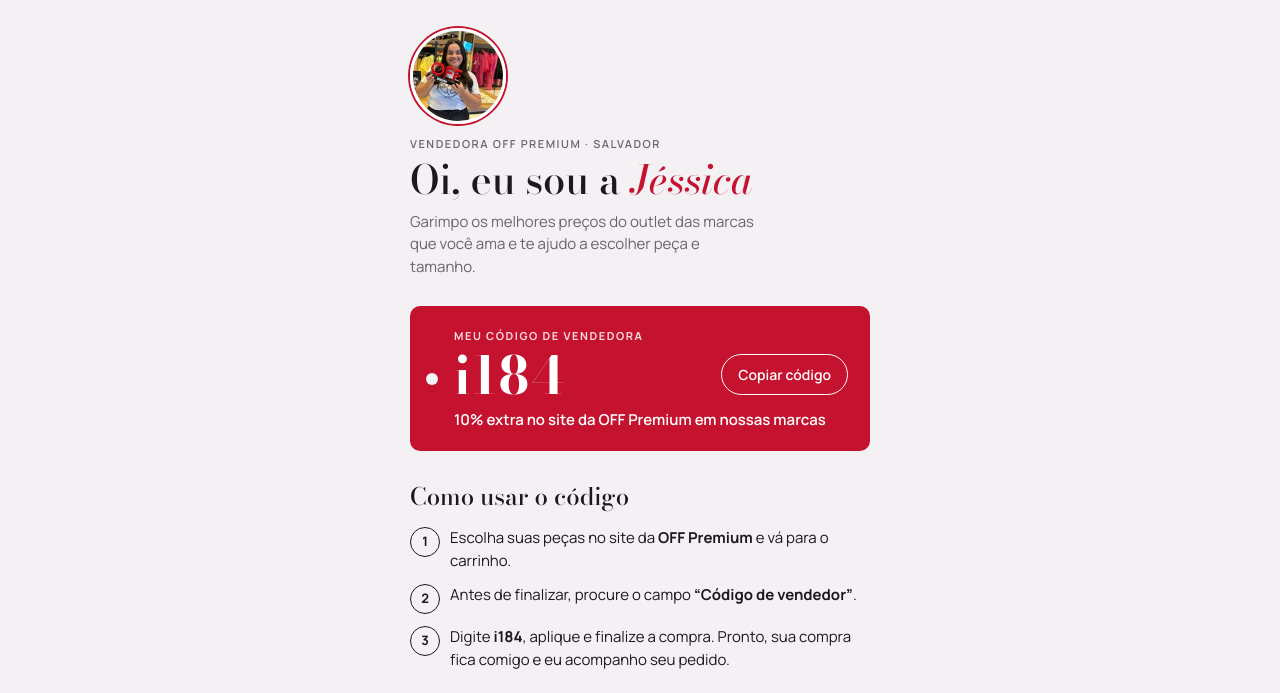
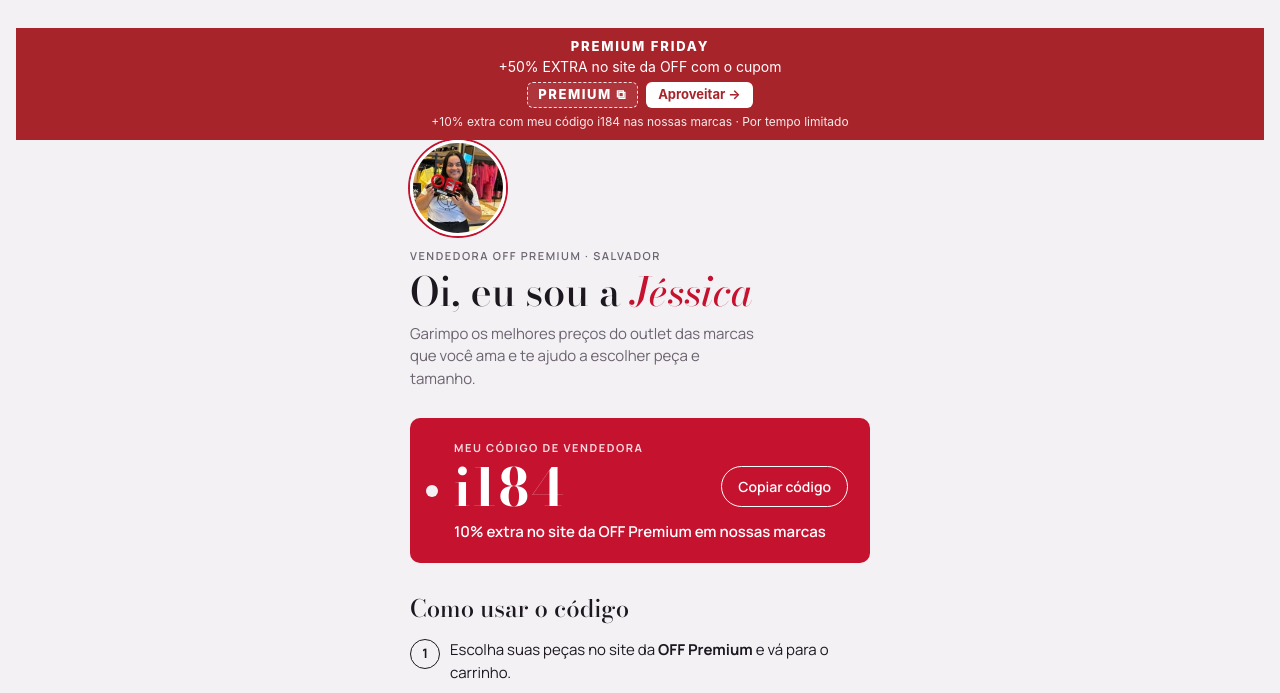
Before and after one commit to jessicaoffpremium/jessicaoffpremium.github.io, a plain HTML site: page index.html in a window 1280 px wide. Shown: the top 693 px of the page. Drawn offline with nearby package versions, Linux system fonts and the light colour scheme.

Commit message:
Faixa da promoção no link da bio

```diff
--- a/index.html
+++ b/index.html
@@ -146,4 +146,5 @@ try{navigator.clipboard.writeText('i184').then(function(){show('Código i184 cop
 document.querySelectorAll('[data-ev]').forEach(function(a){a.addEventListener('click',function(){if(window.fbq)fbq('trackCustom','Clique',{botao:a.getAttribute('data-ev')})})});
 })();
 </script>
+<script src="promo.js"></script>
 </body></html>
```
